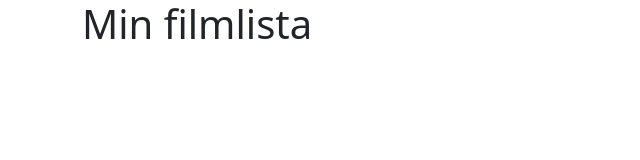
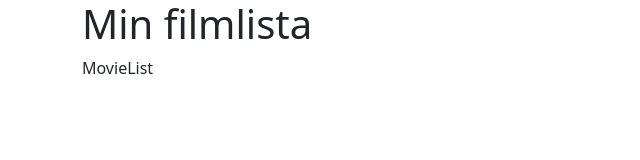
Before and after one commit to Flloyden/JSramverk, a React (Create React App) app in the folder app/: page / in a window 1280 px wide. Shown: the top 160 px of the page, without its empty margins (0-640 px from the left). Built offline with nearby package versions, Linux system fonts and the light colour scheme.

Commit message:
Lagt till applikationen till app

```diff
--- a/app/src/App.js
+++ b/app/src/App.js
@@ -1,7 +1,10 @@
+import MovieList from "./MovieList";
+
 function App() {
   return (
     <div>
       <h1>Min filmlista</h1>
+      <MovieList />
     </div>
   );
 }
```
